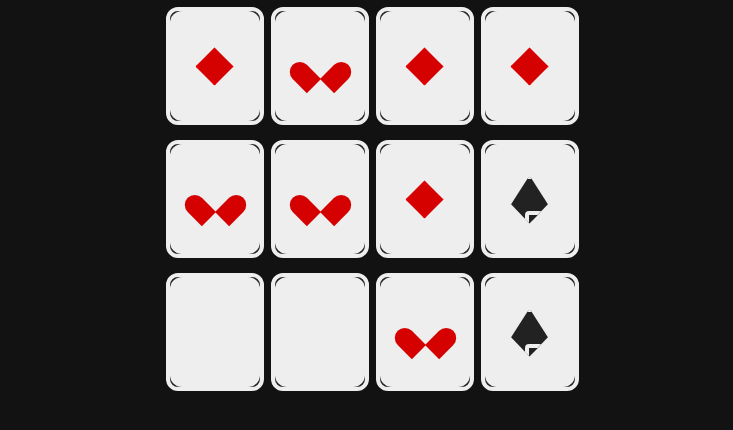
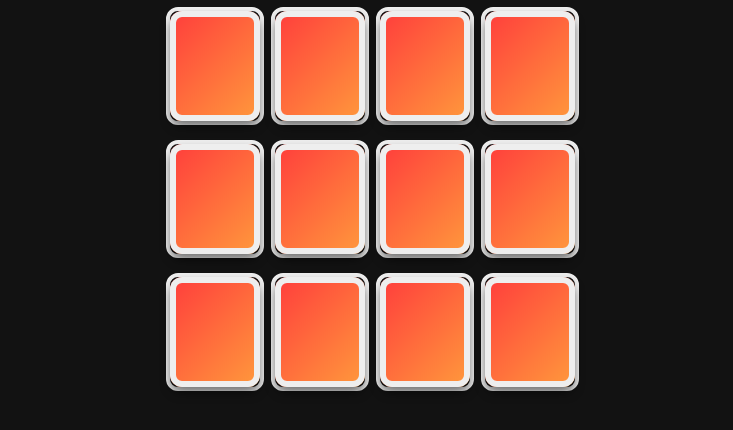
Before and after one commit to merx111/minigames, a plain HTML site: page memory.html in a window 1280 px wide. Shown: the part 76-506 px from the top of the page, without its empty margins (272-1005 px from the left). Drawn offline with Linux system fonts and the light colour scheme.

Commit message:
Update memory.html

```diff
--- a/memory.html
+++ b/memory.html
@@ -28,9 +28,9 @@
     position: relative;
     transform-style: preserve-3d;
     transition: transform 0.5s;
+    border-radius: 12px;
     border: 4px solid #eee;
-    border-radius: 12px;
-    background: #222;
+    background: transparent;
   }
   .card.flipped {
     transform: rotateY(180deg);
@@ -39,28 +39,27 @@
   .card .front, .card .back {
     position: absolute;
     width: 100%; height: 100%;
+    border-radius: 12px;
     backface-visibility: hidden;
-    border-radius: 12px;
   }
+  /* Reverso carta */
   .card .front {
-    background: #eee;
-    display: flex;
-    justify-content: center;
-    align-items: center;
-    font-size: 48px;
-    color: #222;
-  }
-  .card .back {
     background: linear-gradient(135deg, #ff3c3c, #ff9a3c);
-    transform: rotateY(180deg);
     box-shadow:
       inset 0 0 0 6px #eee,
       0 6px 10px rgba(0,0,0,0.5);
   }
+  /* Anverso carta con símbolo */
+  .card .back {
+    background: #eee;
+    transform: rotateY(180deg);
+    display: flex;
+    justify-content: center;
+    align-items: center;
+  }
 
-  /* Pixel-art style suits */
+  /* Símbolos pixel art */
 
-  /* Hearts */
   .heart {
     position: relative;
     width: 38px;
@@ -88,20 +87,17 @@
     transform-origin: 0 100%;
   }
 
-  /* Diamonds */
   .diamond {
     width: 38px;
     height: 38px;
-    background: #ff3;
+    background-color: #d50000;
     clip-path: polygon(50% 0%, 100% 50%, 50% 100%, 0% 50%);
-    background-color: #d50000;
     box-shadow:
       2px 2px 0 #ff7777,
       -2px 2px 0 #ff7777,
       0 0 6px #f00 inset;
   }
 
-  /* Clubs */
   .club {
     position: relative;
     width: 38px;
@@ -138,7 +134,6 @@
     border-radius: 4px;
   }
 
-  /* Spades */
   .spade {
     position: relative;
     width: 38px;
@@ -188,24 +183,11 @@
   <button id="restart" style="display:none;">Reiniciar</button>
 
 <script>
-  // Cartas y sus símbolos CSS
-  const cardTypes = [
-    'heart', 'heart',
-    'diamond', 'diamond',
-    'club', 'club',
-    'spade', 'spade',
-    'heart', 'heart',
-    'diamond', 'diamond'
-  ];
-
-  // Elige 6 pares diferentes para jugar (usamos 6 pares = 12 cartas)
-  // Mejor mezclar bien
+  // Pares de cartas (6 pares = 12 cartas)
   const suits = ['heart', 'diamond', 'club', 'spade', 'heart', 'diamond'];
-
-  // Aquí sólo se usan 6 pares (12 cartas)
   const cards = suits.concat(suits);
 
-  // Barajar cartas
+  // Barajar
   function shuffle(array) {
     let currentIndex = array.length, randomIndex;
     while (currentIndex !== 0) {
@@ -216,7 +198,7 @@
     return array;
   }
 
-  let shuffledCards = shuffle(cards);
+  let shuffledCards;
 
   const gameDiv = document.getElementById('game');
   const messageDiv = document.getElementById('message');
@@ -232,19 +214,17 @@
     card.classList.add('card');
     card.dataset.type = type;
 
-    // Front (símbolo)
     const front = document.createElement('div');
     front.classList.add('front');
+    card.appendChild(front);
+
+    const back = document.createElement('div');
+    back.classList.add('back');
 
     const symbol = document.createElement('div');
     symbol.classList.add(type);
-    front.appendChild(symbol);
+    back.appendChild(symbol);
 
-    // Back
-    const back = document.createElement('div');
-    back.classList.add('back');
-
-    card.appendChild(front);
     card.appendChild(back);
 
     card.addEventListener('click', () => {
@@ -258,14 +238,16 @@
         firstCard = card;
         return;
       }
+
       secondCard = card;
       lockBoard = true;
 
       if (firstCard.dataset.type === secondCard.dataset.type) {
-        matches += 1;
+        matches++;
         firstCard = null;
         secondCard = null;
         lockBoard = false;
+
         if (matches === cards.length / 2) {
           messageDiv.textContent = "¡Ganaste! 🎉";
           restartBtn.style.display = "inline-block";
```
